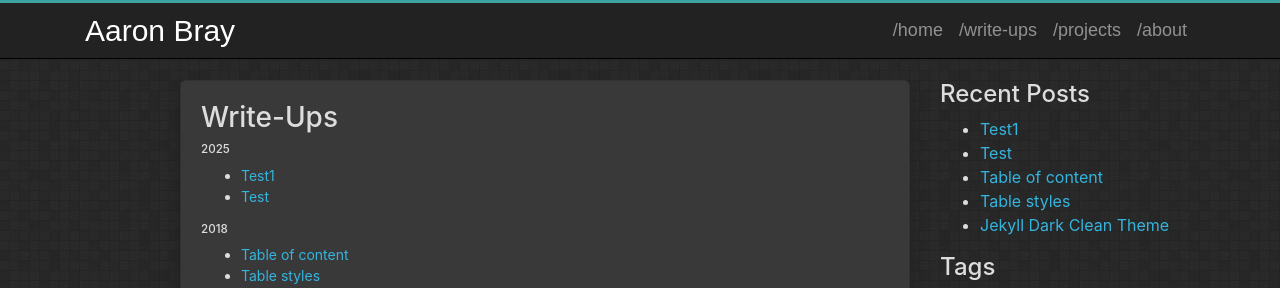
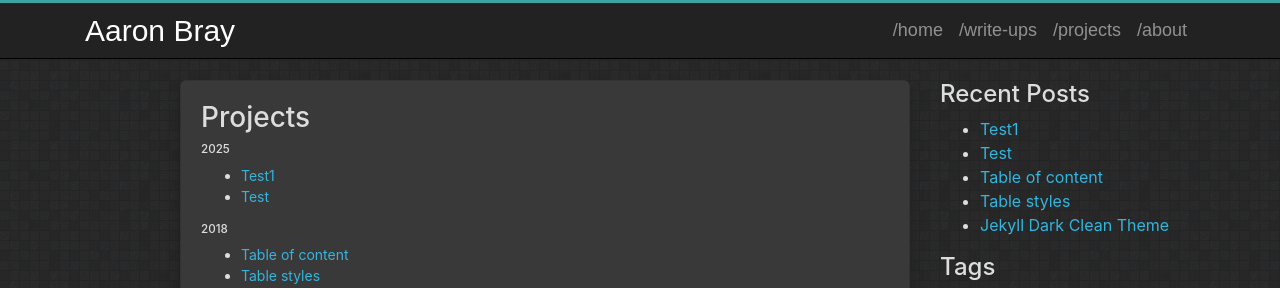
Before and after one commit to AaronBray/AaronBray.github.io, a Jekyll site: the page built from projects.md, in a window 1280 px wide. Shown: the top 288 px of the page. Built offline with Jekyll 4.4.1, drawn with Linux system fonts in a browser that asks for light colours.

Commit message:
Update projects.md

```diff
--- a/projects.md
+++ b/projects.md
@@ -4,7 +4,7 @@ title: projects
 ---
 <div class="page-content wc-container">
 	<div class="Projects">
-		<h1>Write-Ups</h1>
+		<h1>Projects</h1>
 		{% for post in site.posts %}
 			{% capture currentyear %}{{post.date | date: "%Y"}}{% endcapture %}
 			{% if currentyear != year %}
```
